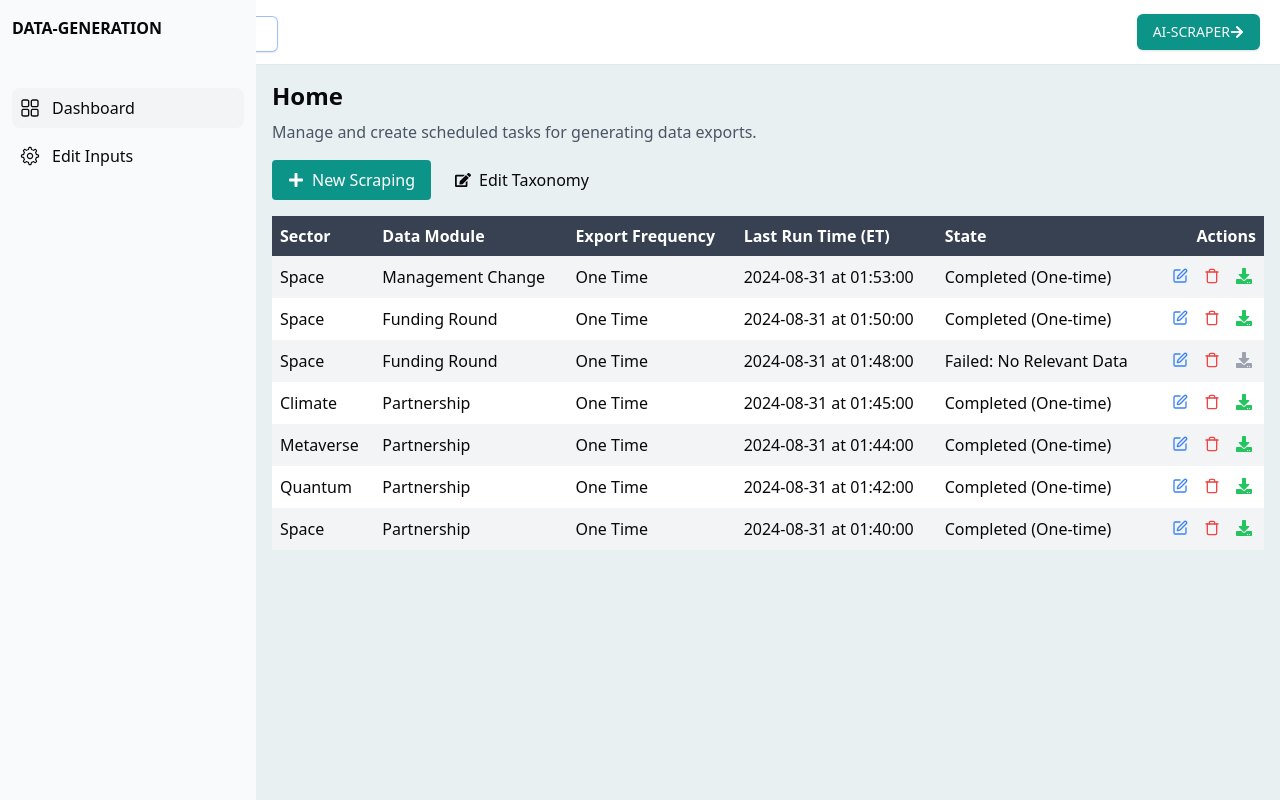
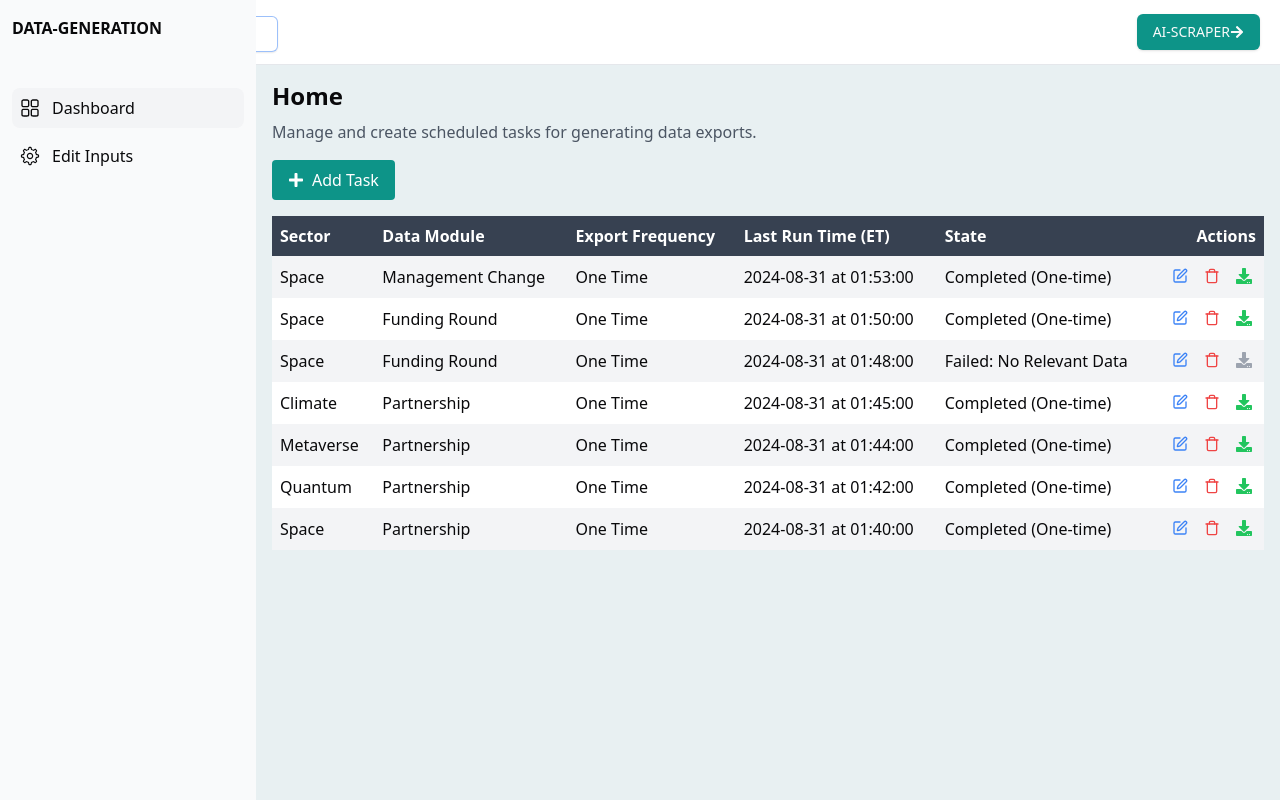
Before and after one commit to salmank56/scraper-data-gen, a React (Vite) app: page /data-gen in a window 1280 px wide. Shown: the top 800 px of the page. Built offline with nearby package versions, Linux system fonts and the light colour scheme.

Commit message:
removed unnecesary button from data gen

```diff
--- a/src/data-generation/components/AddDataGenTaskModal.tsx
+++ b/src/data-generation/components/AddDataGenTaskModal.tsx
@@ -43,7 +43,7 @@ const AddDataGenTaskModal: React.FC = () => {
         <button
           className="flex items-center gap-2 px-4 py-2 mr-2 text-white bg-teal-600 rounded"
         >
-          <FaPlus /> <span>New Scraping</span>
+          <FaPlus /> <span>Add Task</span>
         </button>
       </DialogTrigger>
       <DialogContent className="sm:max-w-[425px]">
--- a/src/data-generation/pages/DataGenHome.tsx
+++ b/src/data-generation/pages/DataGenHome.tsx
@@ -1,8 +1,8 @@
 import React from "react";
 import TasksTable from "../components/TasksTable";
 import AddDataGenTaskModal from "../components/AddDataGenTaskModal";
-import { FaEdit } from "react-icons/fa";
-import { Link } from "react-router-dom";
+// import { FaEdit } from "react-icons/fa";
+// import { Link } from "react-router-dom";
 
 const DataGenHome: React.FC = () => {
   return (
@@ -13,12 +13,12 @@ const DataGenHome: React.FC = () => {
       </p>
       <div className="flex items-center mb-4">
         <AddDataGenTaskModal />
-        <Link to={"/data-gen/edit-task"}>
+        {/* <Link to={"/data-gen/edit-task"}>
           <button className="flex items-center gap-2 px-4 py-2 rounded dark:bg-gray-600 dark:text-gray-100 ">
             <FaEdit />
-            <span>Edit Taxonomy</span>
+            <span>Edit </span>
           </button>
-        </Link>
+        </Link> */}
       </div>
       <TasksTable />
     </div>
```
